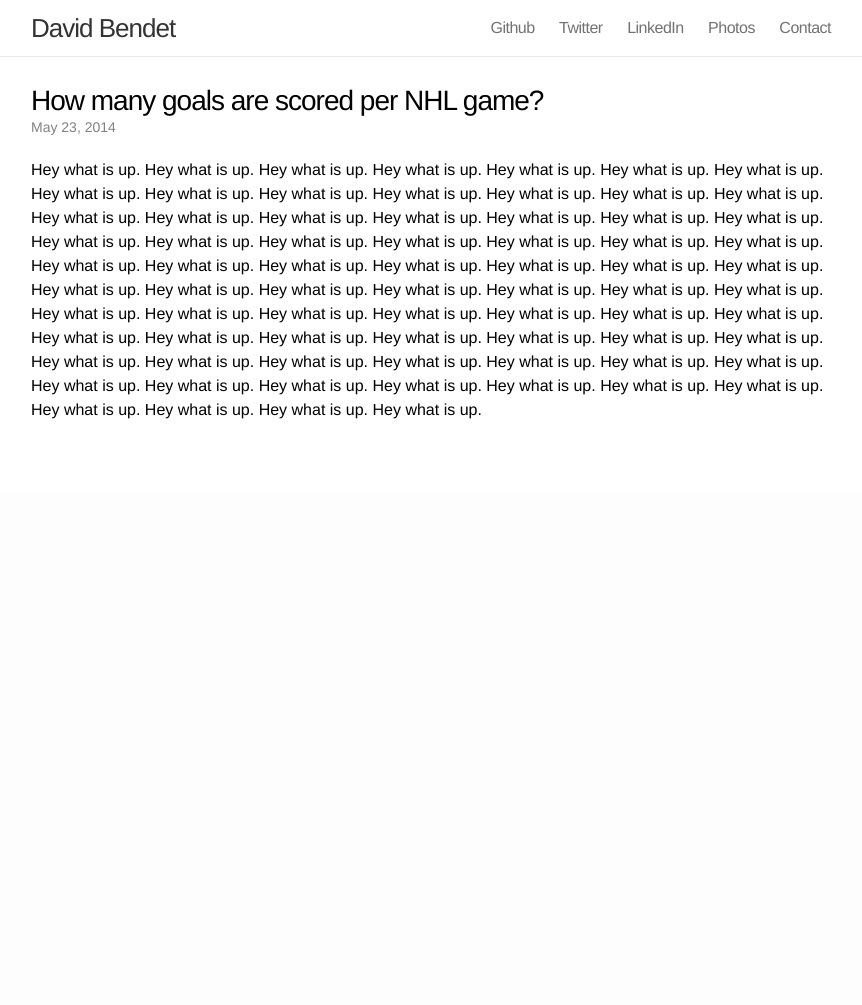
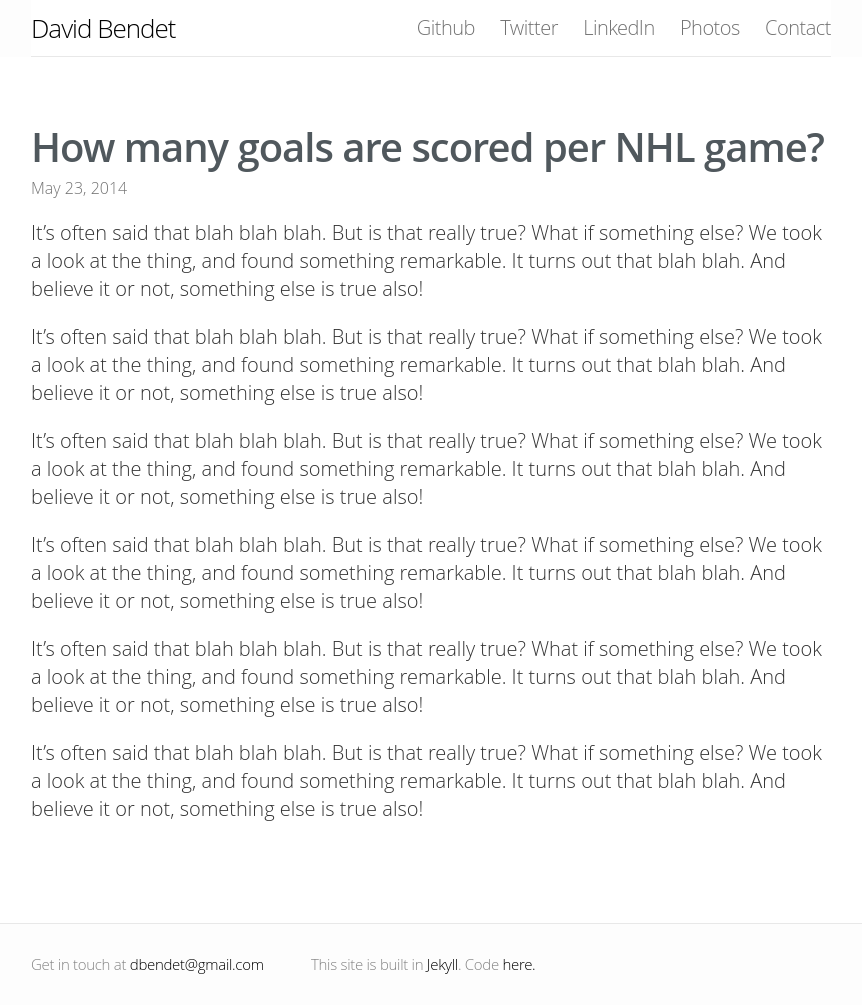
Before and after one commit to dbendet/old_jekyll_dbendet.github.io, a Jekyll site: the page built from _posts/2014-05-23-welcome-to-jekyll.markdown, in a window 1280 px wide. Shown: the whole page, without its empty margins (209-1071 px from the left). Built offline with Jekyll 4.4.1, drawn with Linux system fonts in a browser that asks for light colours; before the commit the page ends 900 px from its top, so only the background shows below that.

Commit message:
making this thing look better

```diff
--- a/_config.yml
+++ b/_config.yml
@@ -1,7 +1,7 @@
 # Site settings
 title: David Bendet
 email: dbendet@gmail.com
-description: "Hey what's up."
+description: "This site is built in Jekyll.  Code here."
 baseurl: ""
 url: "http://davidbendet.com"
 
--- a/_includes/footer.html
+++ b/_includes/footer.html
@@ -1,62 +1,17 @@
-<!-- <footer class="site-footer">
+<footer class="site-footer">
 
   <div class="wrap">
 
-    <h2 class="footer-heading">{{ site.title }}</h2>
-
     <div class="footer-col-1 column">
       <ul>
-        <li>{{ site.title }}</li>
-        <li><a href="mailto:{{ site.email }}">{{ site.email }}</a></li>
-      </ul>
-    </div>
-
-    <div class="footer-col-2 column">
-      <ul>
-        <li>
-          <a href="https://github.com/{{ site.username }}">
-            <span class="icon github">
-              <svg version="1.1" class="github-icon-svg" xmlns="http://www.w3.org/2000/svg" xmlns:xlink="http://www.w3.org/1999/xlink" x="0px" y="0px"
-                 viewBox="0 0 16 16" enable-background="new 0 0 16 16" xml:space="preserve">
-                <path fill-rule="evenodd" clip-rule="evenodd" fill="#C2C2C2" d="M7.999,0.431c-4.285,0-7.76,3.474-7.76,7.761
-                c0,3.428,2.223,6.337,5.307,7.363c0.388,0.071,0.53-0.168,0.53-0.374c0-0.184-0.007-0.672-0.01-1.32
-                c-2.159,0.469-2.614-1.04-2.614-1.04c-0.353-0.896-0.862-1.135-0.862-1.135c-0.705-0.481,0.053-0.472,0.053-0.472
-                c0.779,0.055,1.189,0.8,1.189,0.8c0.692,1.186,1.816,0.843,2.258,0.645c0.071-0.502,0.271-0.843,0.493-1.037
-                C4.86,11.425,3.049,10.76,3.049,7.786c0-0.847,0.302-1.54,0.799-2.082C3.768,5.507,3.501,4.718,3.924,3.65
-                c0,0,0.652-0.209,2.134,0.796C6.677,4.273,7.34,4.187,8,4.184c0.659,0.003,1.323,0.089,1.943,0.261
-                c1.482-1.004,2.132-0.796,2.132-0.796c0.423,1.068,0.157,1.857,0.077,2.054c0.497,0.542,0.798,1.235,0.798,2.082
-                c0,2.981-1.814,3.637-3.543,3.829c0.279,0.24,0.527,0.713,0.527,1.437c0,1.037-0.01,1.874-0.01,2.129
-                c0,0.208,0.14,0.449,0.534,0.373c3.081-1.028,5.302-3.935,5.302-7.362C15.76,3.906,12.285,0.431,7.999,0.431z"/>
-              </svg>
-            </span>
-            <span class="username">{{ site.username }}</span>
-          </a>
-        </li>
-        <li>
-          <a href="https://twitter.com/{{ site.username }}">
-            <span class="icon twitter">
-              <svg version="1.1" class="twitter-icon-svg" xmlns="http://www.w3.org/2000/svg" xmlns:xlink="http://www.w3.org/1999/xlink" x="0px" y="0px"
-                 viewBox="0 0 16 16" enable-background="new 0 0 16 16" xml:space="preserve">
-                <path fill="#C2C2C2" d="M15.969,3.058c-0.586,0.26-1.217,0.436-1.878,0.515c0.675-0.405,1.194-1.045,1.438-1.809
-                c-0.632,0.375-1.332,0.647-2.076,0.793c-0.596-0.636-1.446-1.033-2.387-1.033c-1.806,0-3.27,1.464-3.27,3.27
-                c0,0.256,0.029,0.506,0.085,0.745C5.163,5.404,2.753,4.102,1.14,2.124C0.859,2.607,0.698,3.168,0.698,3.767
-                c0,1.134,0.577,2.135,1.455,2.722C1.616,6.472,1.112,6.325,0.671,6.08c0,0.014,0,0.027,0,0.041c0,1.584,1.127,2.906,2.623,3.206
-                C3.02,9.402,2.731,9.442,2.433,9.442c-0.211,0-0.416-0.021-0.615-0.059c0.416,1.299,1.624,2.245,3.055,2.271
-                c-1.119,0.877-2.529,1.4-4.061,1.4c-0.264,0-0.524-0.015-0.78-0.046c1.447,0.928,3.166,1.469,5.013,1.469
-                c6.015,0,9.304-4.983,9.304-9.304c0-0.142-0.003-0.283-0.009-0.423C14.976,4.29,15.531,3.714,15.969,3.058z"/>
-              </svg>
-            </span>
-            <span class="username">{{ site.username }}</span>
-          </a>
-        </li>
+        <li class="make-gray">Get in touch at <a href="mailto:{{ site.email }}">{{ site.email }}</a></li>
       </ul>
     </div>
 
     <div class="footer-col-3 column">
-      <p class="text">{{ site.description }}</p>
+      <p class="text">This site is built in <a href="http://jekyllrb.com/"> Jekyll</a>.  Code <a href="https://github.com/dbendet/dbendet.github.io">here.</a></p>
     </div>
 
   </div>
 
 </footer>
- -->
--- a/_layouts/post.html
+++ b/_layouts/post.html
@@ -4,7 +4,7 @@ layout: default
 
   <ul class="posts">
     <li>
-      <span class="post-link">{{ page.title}}</span>
+      <span class="special-link-no-hover">{{ page.title}}</span>
       <span class="post-date">{{ page.date | date: "%b %-d, %Y" }}</span>
       <span class="post-content"> {{ content }} </span>
     </li>
--- a/_posts/2014-05-23-welcome-to-jekyll.markdown
+++ b/_posts/2014-05-23-welcome-to-jekyll.markdown
@@ -5,4 +5,14 @@ date:   2014-05-23 22:40:20
 categories: jekyll update
 ---
 
-Hey what is up.  Hey what is up.  Hey what is up.  Hey what is up.  Hey what is up.  Hey what is up.  Hey what is up.  Hey what is up.  Hey what is up.  Hey what is up.  Hey what is up.  Hey what is up.  Hey what is up.  Hey what is up.  Hey what is up.  Hey what is up.  Hey what is up.  Hey what is up.  Hey what is up.  Hey what is up.  Hey what is up.  Hey what is up.  Hey what is up.  Hey what is up.  Hey what is up.  Hey what is up.  Hey what is up.  Hey what is up.  Hey what is up.  Hey what is up.  Hey what is up.  Hey what is up.  Hey what is up.  Hey what is up.  Hey what is up.  Hey what is up.  Hey what is up.  Hey what is up.  Hey what is up.  Hey what is up.  Hey what is up.  Hey what is up.  Hey what is up.  Hey what is up.  Hey what is up.  Hey what is up.  Hey what is up.  Hey what is up.  Hey what is up.  Hey what is up.  Hey what is up.  Hey what is up.  Hey what is up.  Hey what is up.  Hey what is up.  Hey what is up.  Hey what is up.  Hey what is up.  Hey what is up.  Hey what is up.  Hey what is up.  Hey what is up.  Hey what is up.  Hey what is up.  Hey what is up.  Hey what is up.  Hey what is up.  Hey what is up.  Hey what is up.  Hey what is up.  Hey what is up.  Hey what is up.  Hey what is up.  Hey what is up.
+It's often said that blah blah blah.  But is that really true?  What if something else?  We took a look at the thing, and found something remarkable.  It turns out that blah blah.  And believe it or not, something else is true also!
+
+It's often said that blah blah blah.  But is that really true?  What if something else?  We took a look at the thing, and found something remarkable.  It turns out that blah blah.  And believe it or not, something else is true also!
+
+It's often said that blah blah blah.  But is that really true?  What if something else?  We took a look at the thing, and found something remarkable.  It turns out that blah blah.  And believe it or not, something else is true also!
+
+It's often said that blah blah blah.  But is that really true?  What if something else?  We took a look at the thing, and found something remarkable.  It turns out that blah blah.  And believe it or not, something else is true also!
+
+It's often said that blah blah blah.  But is that really true?  What if something else?  We took a look at the thing, and found something remarkable.  It turns out that blah blah.  And believe it or not, something else is true also!
+
+It's often said that blah blah blah.  But is that really true?  What if something else?  We took a look at the thing, and found something remarkable.  It turns out that blah blah.  And believe it or not, something else is true also!
--- a/css/main.css
+++ b/css/main.css
@@ -9,18 +9,19 @@
 html, body { height: 100%; }
 
 body {
-  font-family: Helvetica, Arial, sans-serif;
-  font-size: 16px;
-  line-height: 1.5;
+  font-family:'Open Sans', sans-serif;
+  font-size: 20px;
+  line-height: 1.4;
   font-weight: 300;
   background-color: #fdfdfd;
+  color:#333;
 }
 
 h1, h2, h3, h4, h5, h6 { font-size: 100%; font-weight: 400; }
 
 a         { color: black; text-decoration: none; }
-a:hover   { color: black; text-decoration: underline; }
-a:visited { color: black; }
+a:hover   { color: #3498db; }
+/*a:visited { color: black; }*/
 
 /* Utility */
 
@@ -29,7 +30,7 @@ a:visited { color: black; }
 .wrap:after { clear: both; }
 .wrap {
   max-width: 800px;
-  padding: 0 30px;
+  padding: 0 0px;
   margin: 0 auto;
   zoom: 1;
 }
@@ -45,13 +46,15 @@ a:visited { color: black; }
   border-bottom: 1px solid #e8e8e8;
   min-height: 56px;
   background-color: white;
+  width:800px;
+  margin: 0 auto;
 }
 
 .site-title,
-.site-title:hover,
+/*.site-title:hover,*/
 .site-title:visited {
   display: block;
-  color: #333;
+  /*color: #333;*/
   font-size: 26px;
   letter-spacing: -1px;
   float: left;
@@ -70,6 +73,12 @@ a:visited { color: black; }
 .site-nav .page-link {
   margin-left: 20px;
   color: #727272;
+  letter-spacing: -.5px;
+}
+
+.page-link:hover {
+  margin-left: 20px;
+  color: #3498db;
   letter-spacing: -.5px;
 }
 
@@ -136,7 +145,7 @@ a:visited { color: black; }
 /* ----------------------------------------------------------*/
 
 .page-content {
-  padding: 30px 0;
+  padding: 60px 0;
   background-color: #fff;
 }
 
@@ -151,15 +160,32 @@ a:visited { color: black; }
 .posts li { margin-bottom: 40px; }
 
 .posts .post-link {
-  font-size: 28px;
+  font-size: 38px;
   letter-spacing: -1px;
-  line-height: 1;
+  line-height: 1.5;
+  font-weight:600;
+  color:#50585D;
+  font-size: 40px;
+}
+
+.post-link:hover {
+  color:#3498db;
+}
+
+.posts .special-link-no-hover {
+  font-size: 38px;
+  letter-spacing: -1px;
+  line-height: 1.5;
+  font-weight:600;
+  color:#50585D;
+  font-size: 40px;
 }
 
 .posts .post-date {
   display: block;
-  font-size: 14px;
-  color: #818181;
+  font-size: 16px;
+  color: #727272;
+
 }
 
 
@@ -402,4 +428,8 @@ a:visited { color: black; }
     width: auto;
     margin: 0 0 15px; }
 
+  .make-gray {
+    color:#828282;
+  }
+
 }
--- a/index.html
+++ b/index.html
@@ -9,11 +9,11 @@ layout: default
       <li>
         <a class="post-link" href="{{ post.url | prepend: site.baseurl }}">{{ post.title }}</a>
         <span class="post-date">{{ post.date | date: "%b %-d, %Y" }}</span><br>
-        <span>{{post.content}}</span>
+        <span class="post-content">{{post.content}}</span>
       </li>
     {% endfor %}
   </ul>
 
-  <p class="rss-subscribe">subscribe <a href="{{ "/feed.xml" | prepend: site.baseurl }}">via RSS</a></p>
+<!--   <p class="rss-subscribe">subscribe <a href="{{ "/feed.xml" | prepend: site.baseurl }}">via RSS</a></p> -->
 
 </div>
```
Also changed, not shown: 4 other files.
